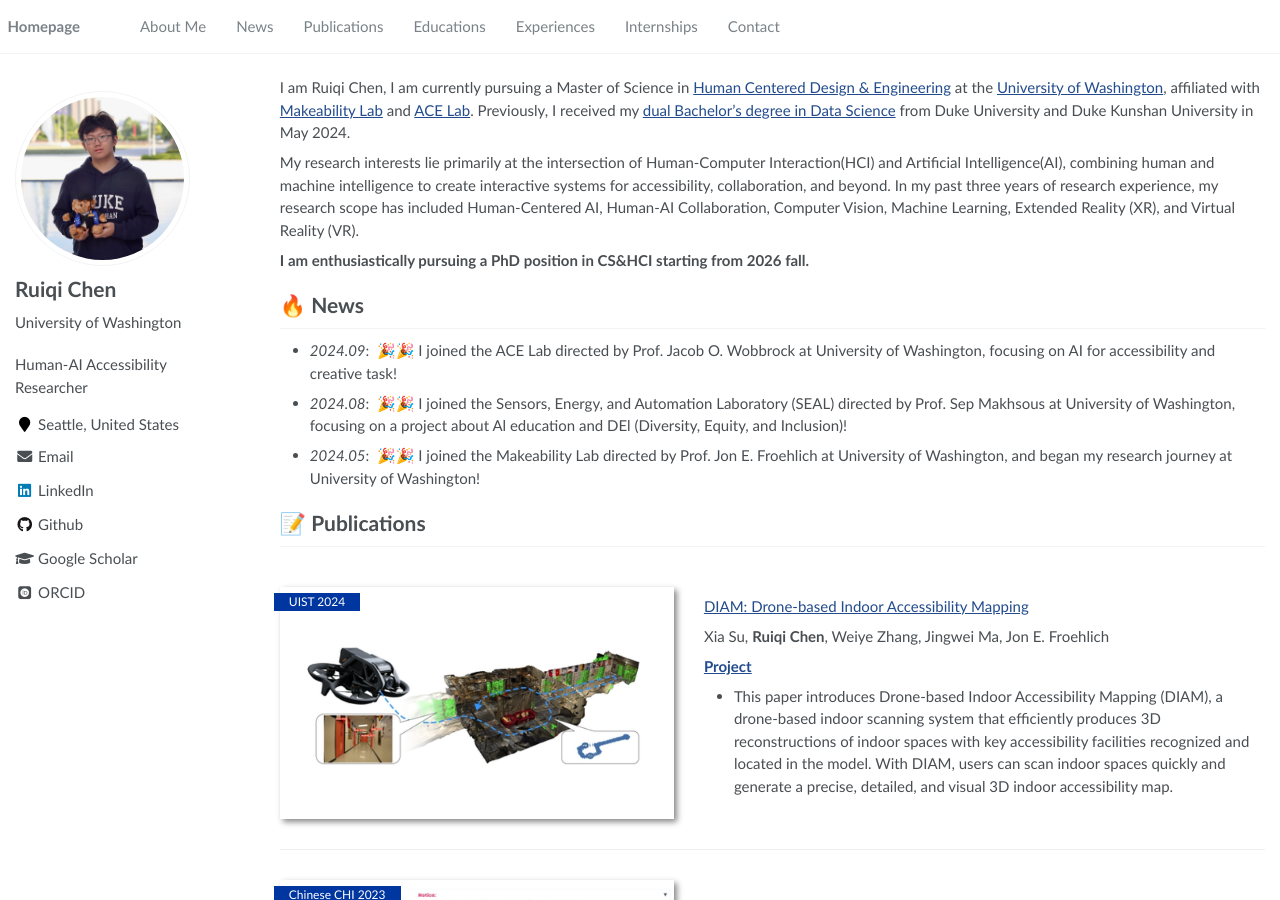
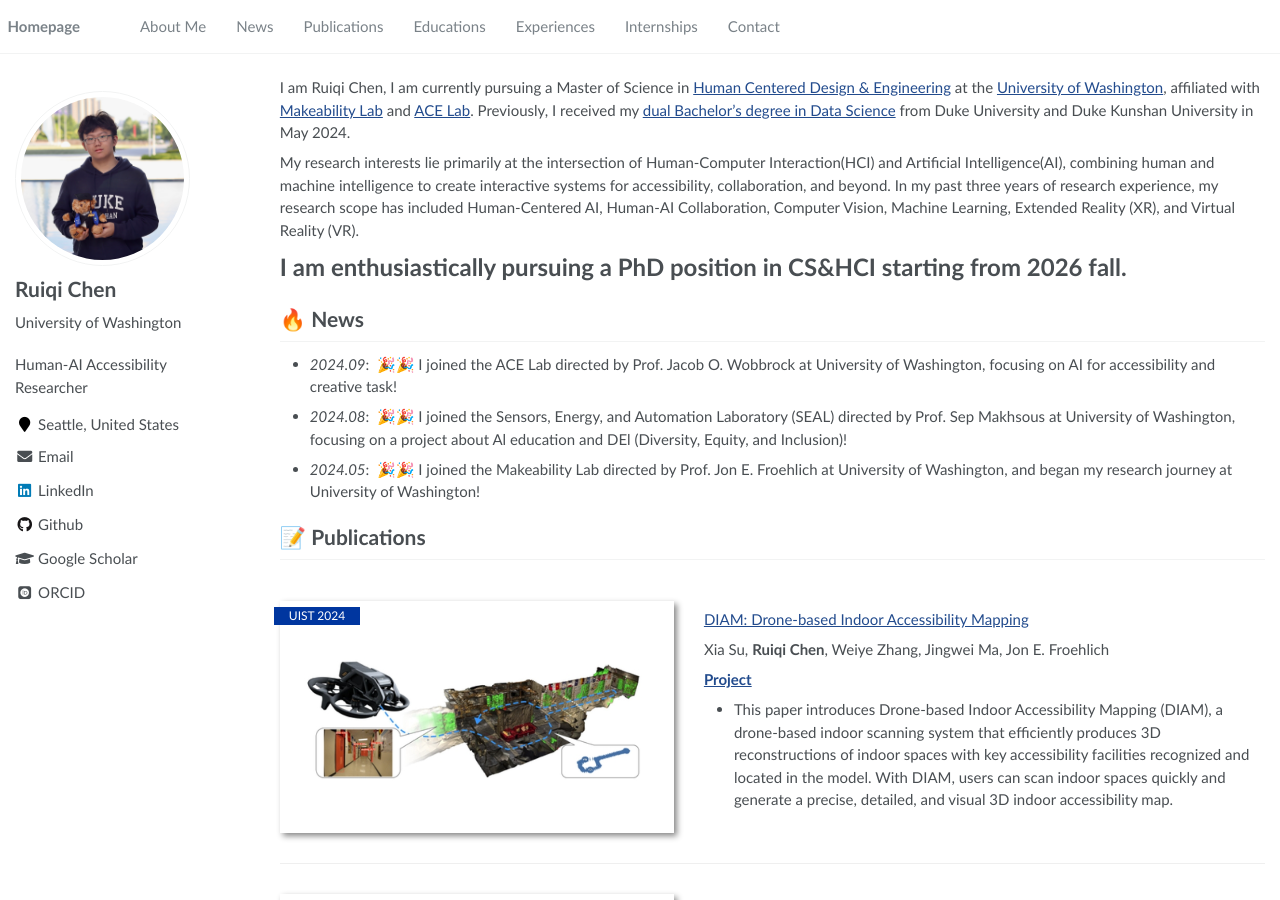
Before and after one commit to Ruiqi-Chen-0216/Ruiqi-Chen-0216.github.io, a Jekyll site: the page built from _pages/home.md, in a window 1280 px wide and 900 px high. Built offline with Jekyll 4.4.1, drawn with Linux system fonts in a browser that asks for light colours; some web fonts are replaced.

Commit message:
Update home.md

```diff
--- a/_pages/home.md
+++ b/_pages/home.md
@@ -19,7 +19,8 @@ I am Ruiqi Chen, I am currently pursuing a Master of Science in  [Human Centered
 
 My research interests lie primarily at the intersection of Human-Computer Interaction(HCI) and Artificial Intelligence(AI), combining human and machine intelligence to create interactive systems for accessibility, collaboration, and beyond. In my past three years of research experience, my research scope has included Human-Centered AI, Human-AI Collaboration, Computer Vision, Machine Learning, Extended Reality (XR), and Virtual Reality (VR).
 
-**I am enthusiastically pursuing a PhD position in CS&HCI starting from 2026 fall.**
+**<span style="font-size: 24px;">I am enthusiastically pursuing a PhD position in CS&HCI starting from 2026 fall.</span>**
+
 
 
 # 🔥 News
```
